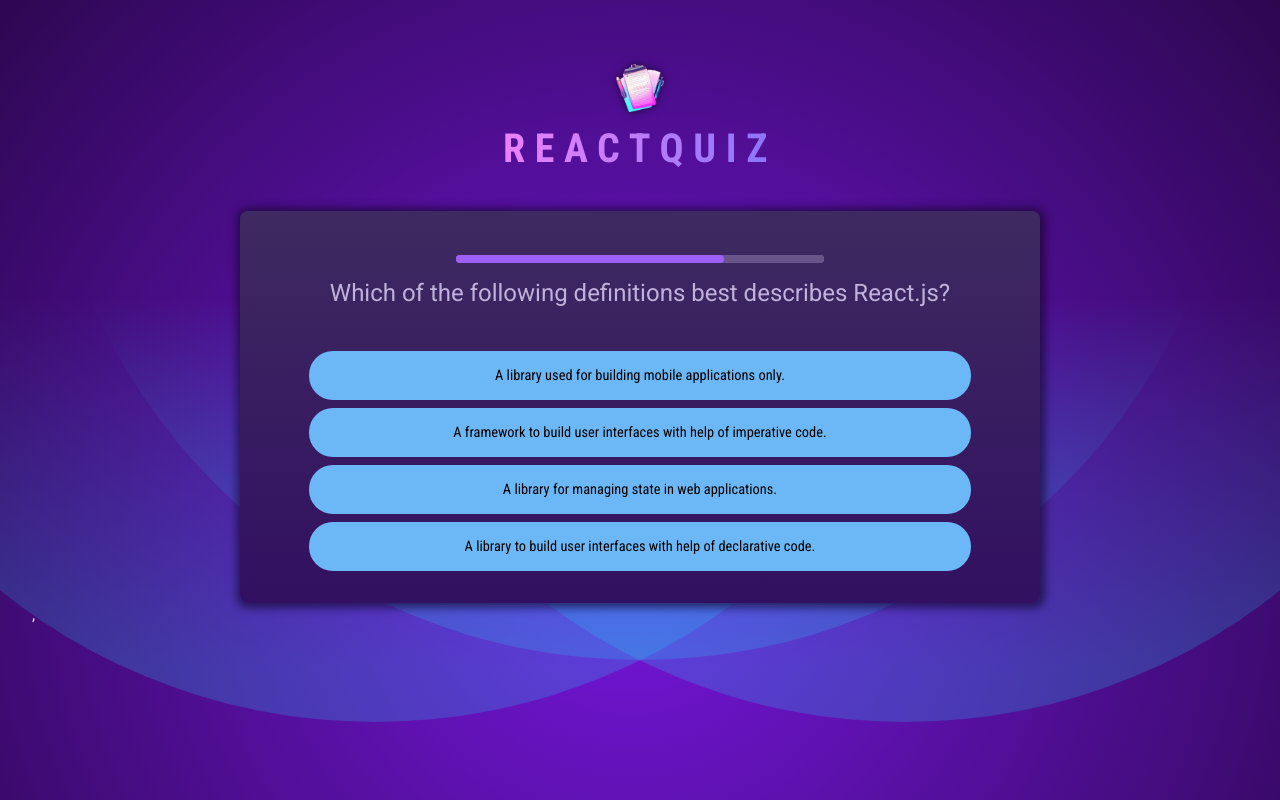
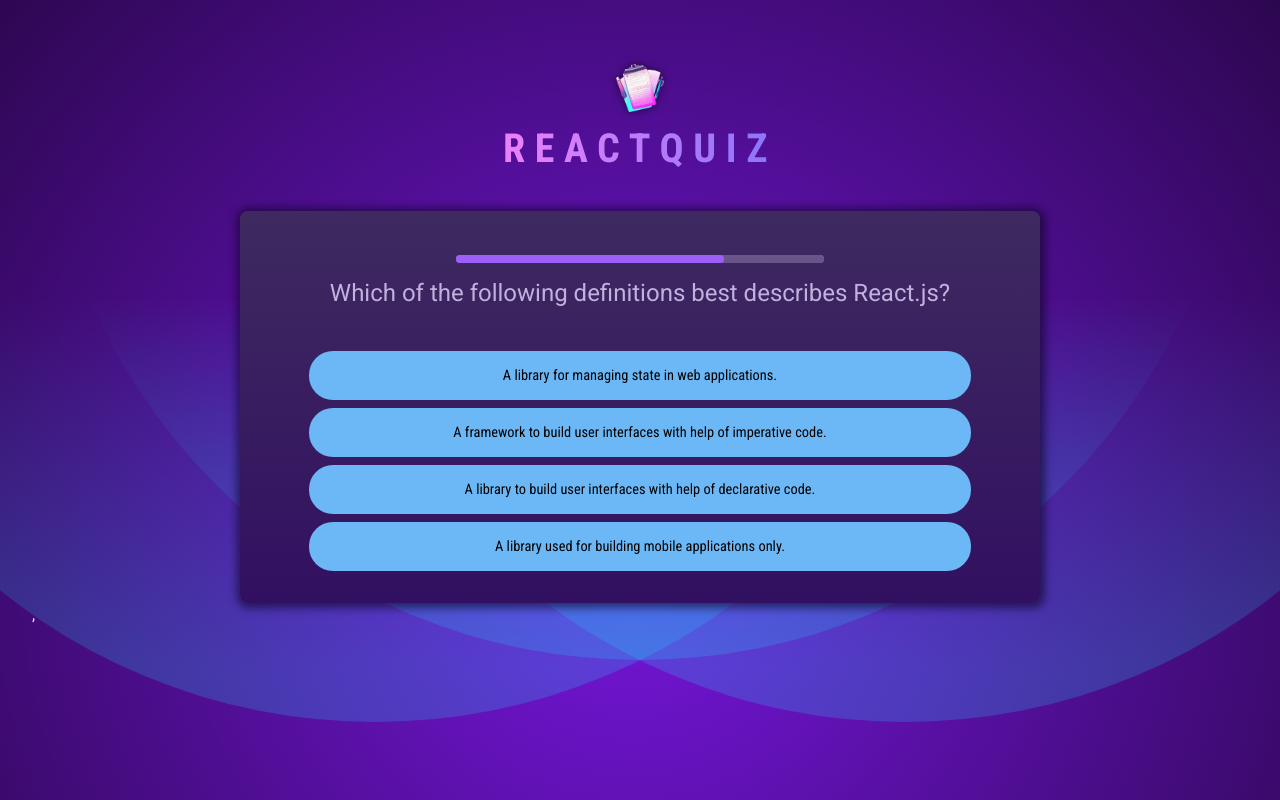
Before and after one commit to pauchessa/quiz, a React (Vite) app: page / in a window 1280 px wide. Built offline with nearby package versions, Linux system fonts and the light colour scheme.

Commit message:
refactored question rendering to prevent answer reshuffling

```diff
--- /dev/null
+++ b/src/components/Answers.jsx
@@ -0,0 +1,47 @@
+import { useRef } from "react";
+export default function Answers({
+  answers,
+  selectedAnswer,
+  answerState,
+  onSelect,
+}) {
+  const shuffledAnswers = useRef();
+
+  function shuffleAnswers(array) {
+    const answers = [...array];
+    for (let i = answers.length - 1; i > 0; i--) {
+      const randomIndex = Math.floor(Math.random() * (i + 1));
+      [answers[i], answers[randomIndex]] = [answers[randomIndex], answers[i]];
+    }
+    return answers;
+  }
+
+  if (!shuffledAnswers.current) {
+    shuffledAnswers.current = shuffleAnswers(answers);
+  }
+  return (
+    <ul id="answers">
+      {shuffledAnswers.current.map((answer) => {
+        const isSelected = selectedAnswer === answer;
+        let cssClass = "";
+        if (answerState === "answered" && isSelected) {
+          cssClass = "selected";
+        }
+
+        if (
+          (answerState === "correct" || answerState === "wrong") &&
+          isSelected
+        ) {
+          cssClass = answerState;
+        }
+        return (
+          <li key={answer} className="answer">
+            <button onClick={() => onSelect(answer)} className={cssClass}>
+              {answer}
+            </button>
+          </li>
+        );
+      })}
+    </ul>
+  );
+}
--- /dev/null
+++ b/src/components/Question.jsx
@@ -0,0 +1,24 @@
+import QuestionTimer from "./QuestionTimer.jsx";
+import Answers from "./Answers.jsx";
+
+export default function Question({
+  questionText,
+  answers,
+  onSelectAnswer,
+  selectedAnswer,
+  answerState,
+  onSkipAnswer,
+}) {
+  return (
+    <div id="question">
+      <QuestionTimer timeout={20000} onTimeout={onSkipAnswer} />
+      <h2>{questionText}</h2>
+      <Answers
+        answers={answers}
+        selectedAnswer={selectedAnswer}
+        answerState={answerState}
+        onSelect={onSelectAnswer}
+      />
+    </div>
+  );
+}
--- a/src/components/Quiz.jsx
+++ b/src/components/Quiz.jsx
@@ -1,8 +1,7 @@
 import { useState, useCallback } from "react";
-import QuestionTimer from "./QuestionTimer.jsx";
+import Question from "./Question.jsx";
 import QUESTIONS from "./../questions.js";
 import quizCompleteImg from "./../assets/quiz-complete.png";
-
 export default function Quiz() {
   const [userAnswers, setUserAnswers] = useState([]);
   const [answerState, setAnswerState] = useState("");
@@ -10,15 +9,6 @@
     answerState === "" ? userAnswers.length : userAnswers.length - 1;
 
   const quizIsComplete = activeQuestionIndex === QUESTIONS.length;
-
-  function shuffleAnswers(array) {
-    const answers = [...array];
-    for (let i = answers.length - 1; i > 0; i--) {
-      const randomIndex = Math.floor(Math.random() * (i + 1));
-      [answers[i], answers[randomIndex]] = [answers[randomIndex], answers[i]];
-    }
-    return answers;
-  }
 
   const handleSelectAnswer = useCallback(
     function handleSelectAnswer(selectedAnswer) {
@@ -54,46 +44,17 @@
     );
   }
 
-  const shuffledAnswers = shuffleAnswers(
-    QUESTIONS[activeQuestionIndex].answers,
-  );
-
   return (
     <div id="quiz">
-      <div id="question">
-        <QuestionTimer
-          key={activeQuestionIndex}
-          timeout={20000}
-          onTimeout={handleSkipAnswer}
-        />
-        <h2>{QUESTIONS[activeQuestionIndex].text}</h2>
-        <ul id="answers">
-          {shuffledAnswers.map((answer) => {
-            const isSelected = userAnswers.at(-1) === answer;
-            let cssClass = "";
-            if (answerState === "answered" && isSelected) {
-              cssClass = "selected";
-            }
-
-            if (
-              (answerState === "correct" || answerState === "wrong") &&
-              isSelected
-            ) {
-              cssClass = answerState;
-            }
-            return (
-              <li key={answer} className="answer">
-                <button
-                  onClick={() => handleSelectAnswer(answer)}
-                  className={cssClass}
-                >
-                  {answer}
-                </button>
-              </li>
-            );
-          })}
-        </ul>
-      </div>
+      <Question
+        key={activeQuestionIndex}
+        questionText={QUESTIONS[activeQuestionIndex].text}
+        answers={QUESTIONS[activeQuestionIndex].answers}
+        answerState={answerState}
+        onSelectAnswer={handleSelectAnswer}
+        selectedAnswer={userAnswers.at(-1)}
+        onSkipAnswer={handleSkipAnswer}
+      />
     </div>
   );
 }
```
